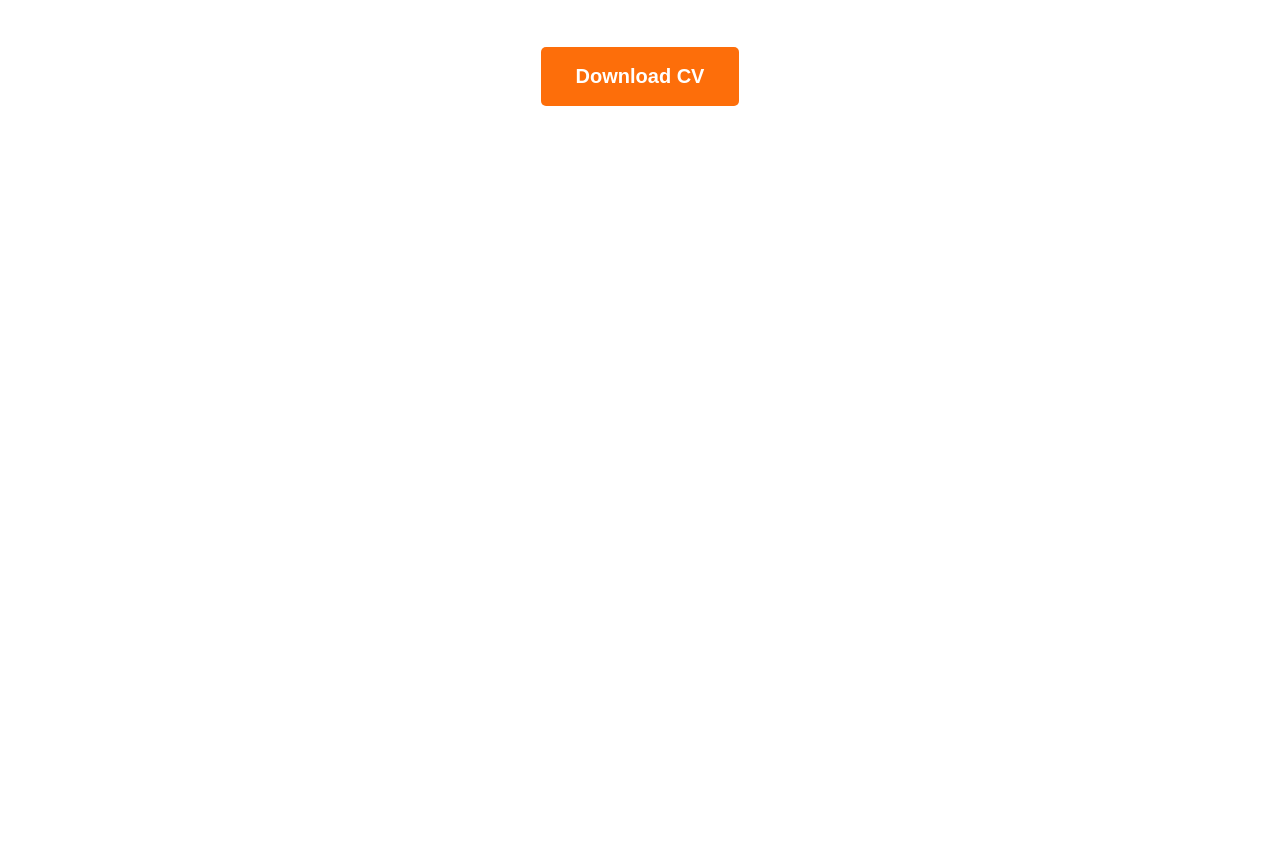
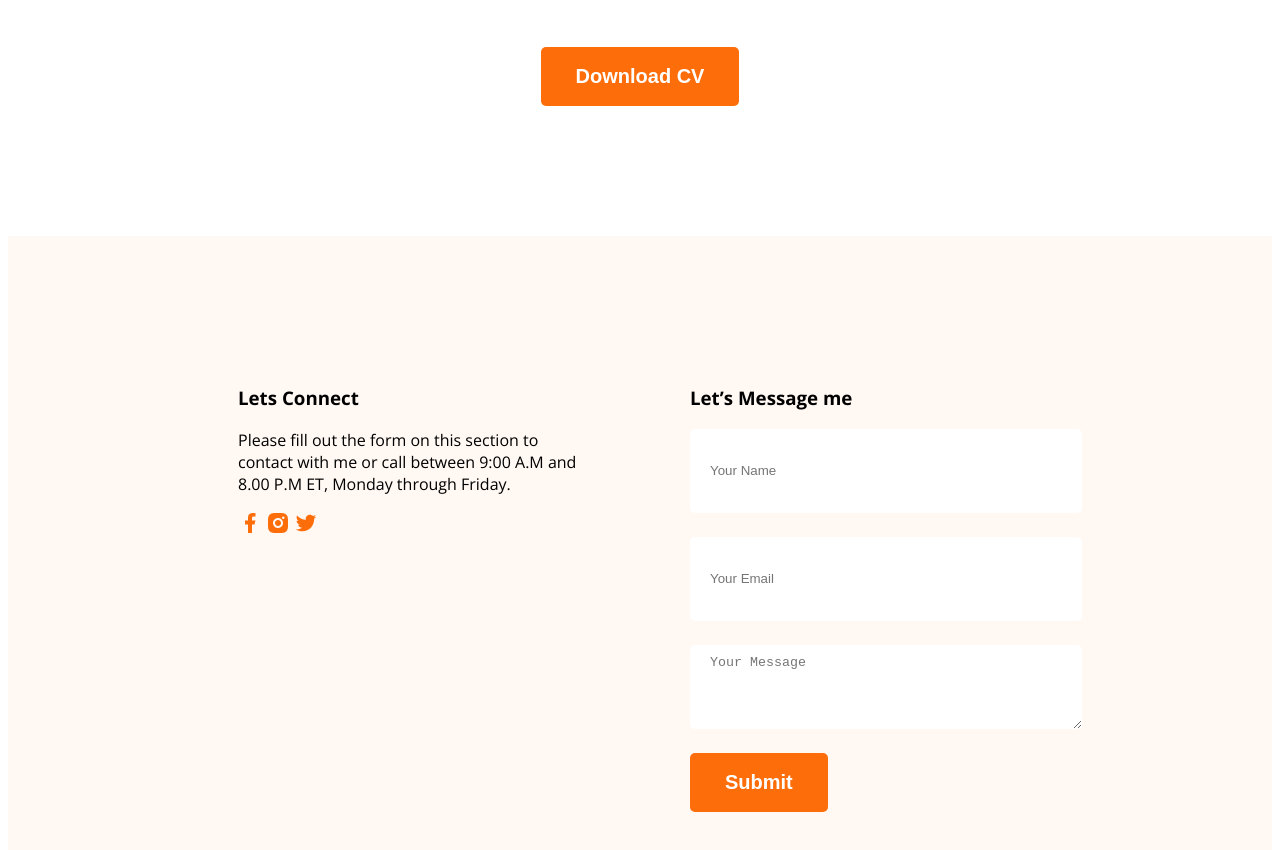
Before and after one commit to mdsohelrana11/web-dev-portfolio, a plain HTML site: page index.html in a window 1280 px wide. Shown: the part 2802-3652 px from the top of the page. Before the commit the page ends 3038 px from the top, so only its background shows below. Drawn offline with nearby package versions, Linux system fonts and the light colour scheme.

Commit message:
footer design

```diff
--- a/index.html
+++ b/index.html
@@ -135,8 +135,25 @@
             </div>
         </section>
     </main>
-    <footer>
-
+    <footer class="secondary-bg">
+        <div class="footer-column">
+            <h3 class="section-tittle">Lets Connect</h3>
+            <p>Please fill out the form on this section to contact with me or call between 9:00 A.M and 8.00 P.M ET, Monday through Friday.</p>
+            <div>
+                <a href="https://www.facebook.com/profile.php?id=100059045344802&mibextid=ZbWKwL"><img src="images/icons/facebook.png" alt=""></a>
+                <a href=""><img src="images/icons/insta.png" alt=""></a>
+                <a href=""><img src="images/icons/twitter.png" alt=""></a>
+            </div>
+        </div>
+        <div class="footer-column">
+            <h3 class="section-tittle">Let’s Message me</h3>
+            <form action="">
+                <input type="text" name="" id="" placeholder="Your Name">
+                <input type="text" name="" id="" placeholder="Your Email">
+                <textarea name="" id="" cols="30" rows="20" placeholder="Your Message"></textarea>
+                <button class="btn-primary">Submit</button>
+            </form>
+        </div>
     </footer>
 </body>
 </html>
--- a/styles/portfolio.css
+++ b/styles/portfolio.css
@@ -160,3 +160,23 @@ color: rgba(117, 117, 117, 1);
 .resume-download-CV{
     margin-top: 50px;
 }
+
+/* Footer Styles */
+footer{
+    padding: 130px 230px;
+    display: flex;
+    gap: 100px;
+}
+.footer-column{
+    width: 50%;
+}
+footer input[type="text"], footer input[type="email"], footer textarea{
+height: 64px;
+border-radius: 5px;
+background-color: white;
+display: block;
+width: 100%;
+padding: 10px 20px;
+margin-bottom: 24px;
+border: none;
+}
```
